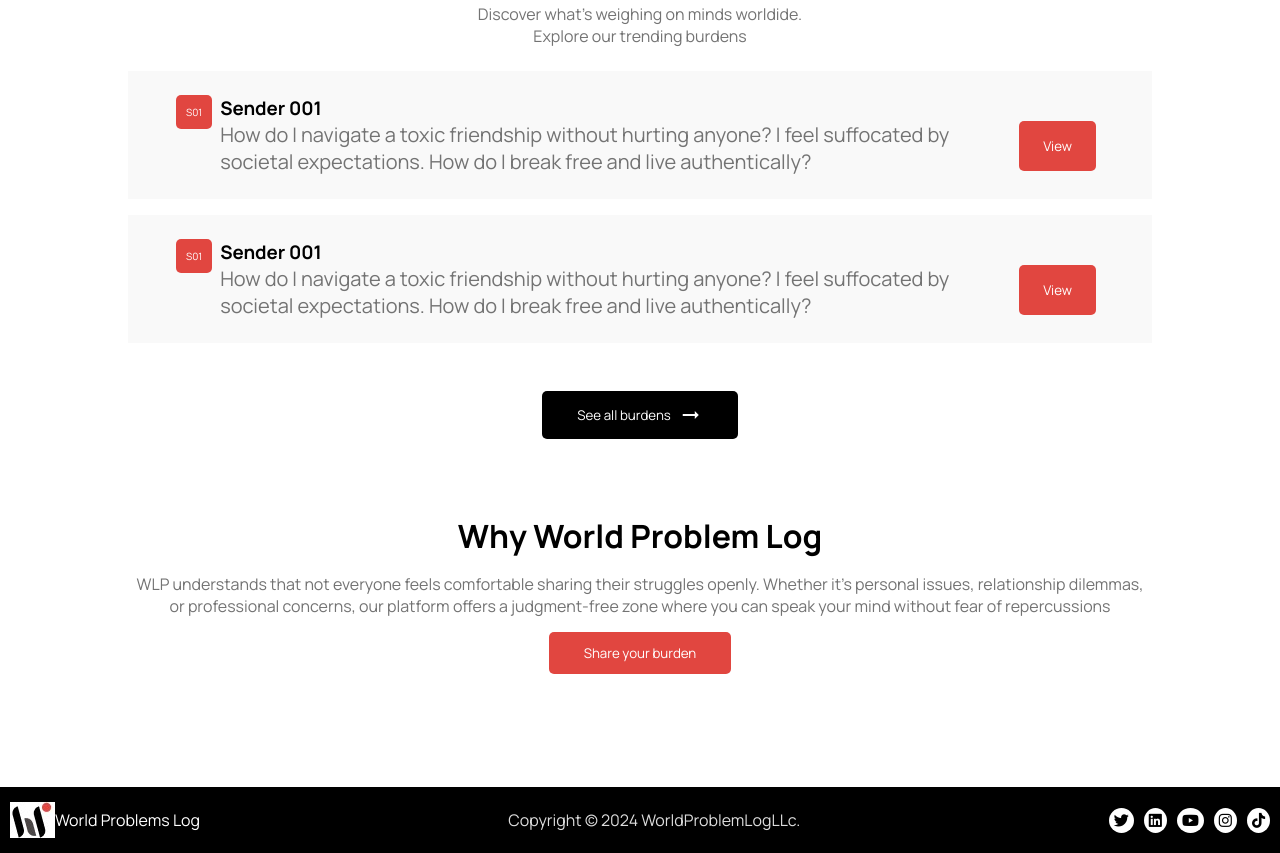
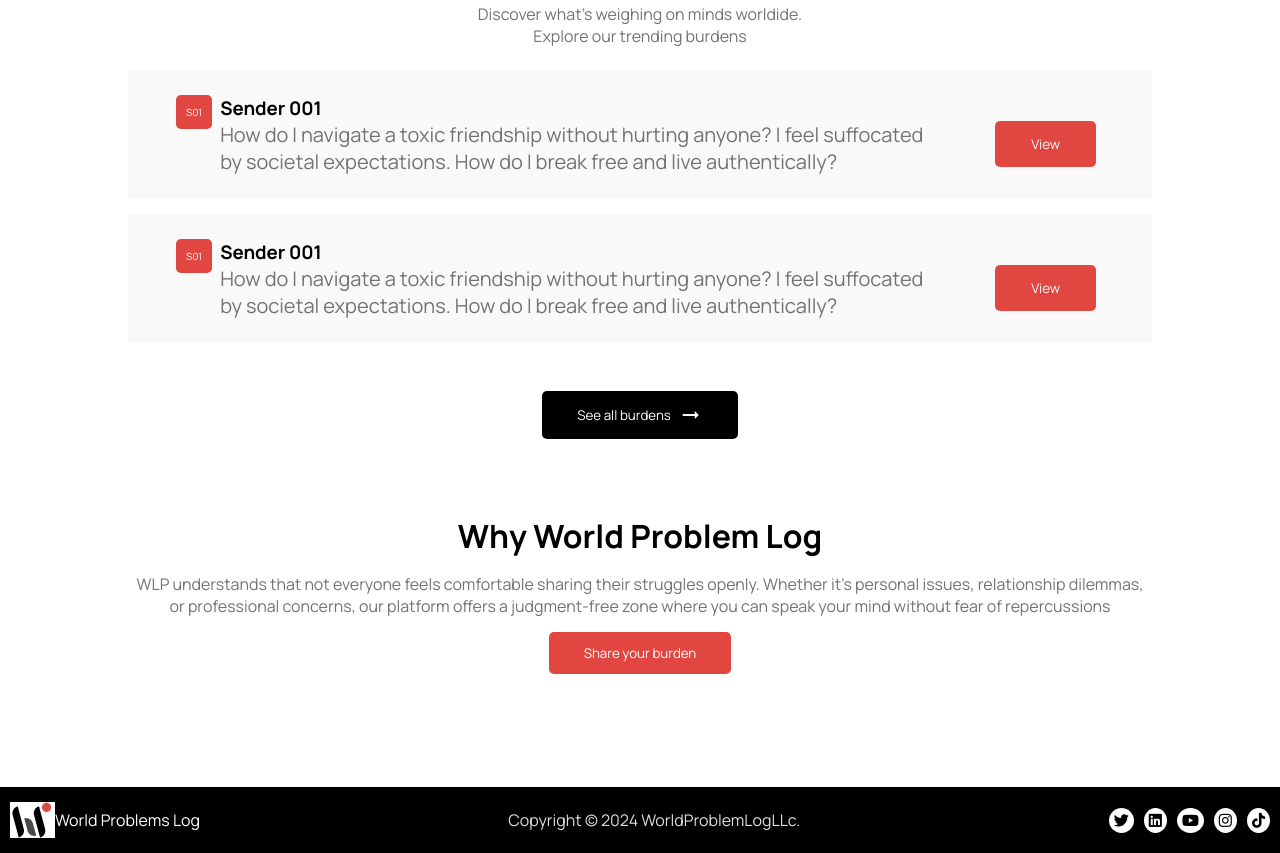
Before and after one commit to abronoma/Problems-Log-UI, a React (Vite) app: page / in a window 1280 px wide. Shown: the part 1240-2093 px from the top of the page. Built offline with nearby package versions, Linux system fonts and the light colour scheme.

Commit message:
burden list container changes

```diff
--- a/src/components/BurdenList/list.css
+++ b/src/components/BurdenList/list.css
@@ -66,15 +66,16 @@
 
 
 .burden__sender button{
-    background: #E14640;
-    color: white;
+        background: #e14640;
+        color: #fff;
         border: 0;
-    padding: 16px 24px 16px 24px;
+        padding: 14px  36px;
         border-radius: 5px;
         cursor: pointer;
         margin-left: 3rem;
         height: fit-content;
     }
+
 
 .burden__btn{
     display: flex;
--- a/src/pages/ListBurdenPage/Index.jsx
+++ b/src/pages/ListBurdenPage/Index.jsx
@@ -26,7 +26,7 @@ const ListOfBurdens = () => {
           flexDirection: "column",
           alignItems: "center",
           justifyContent: "center",
-          margin: "1rem 10rem",
+          margin: "1rem 2rem",
         }}
         >
           {
```
Lines whose indentation alone changed are shown as unchanged.
